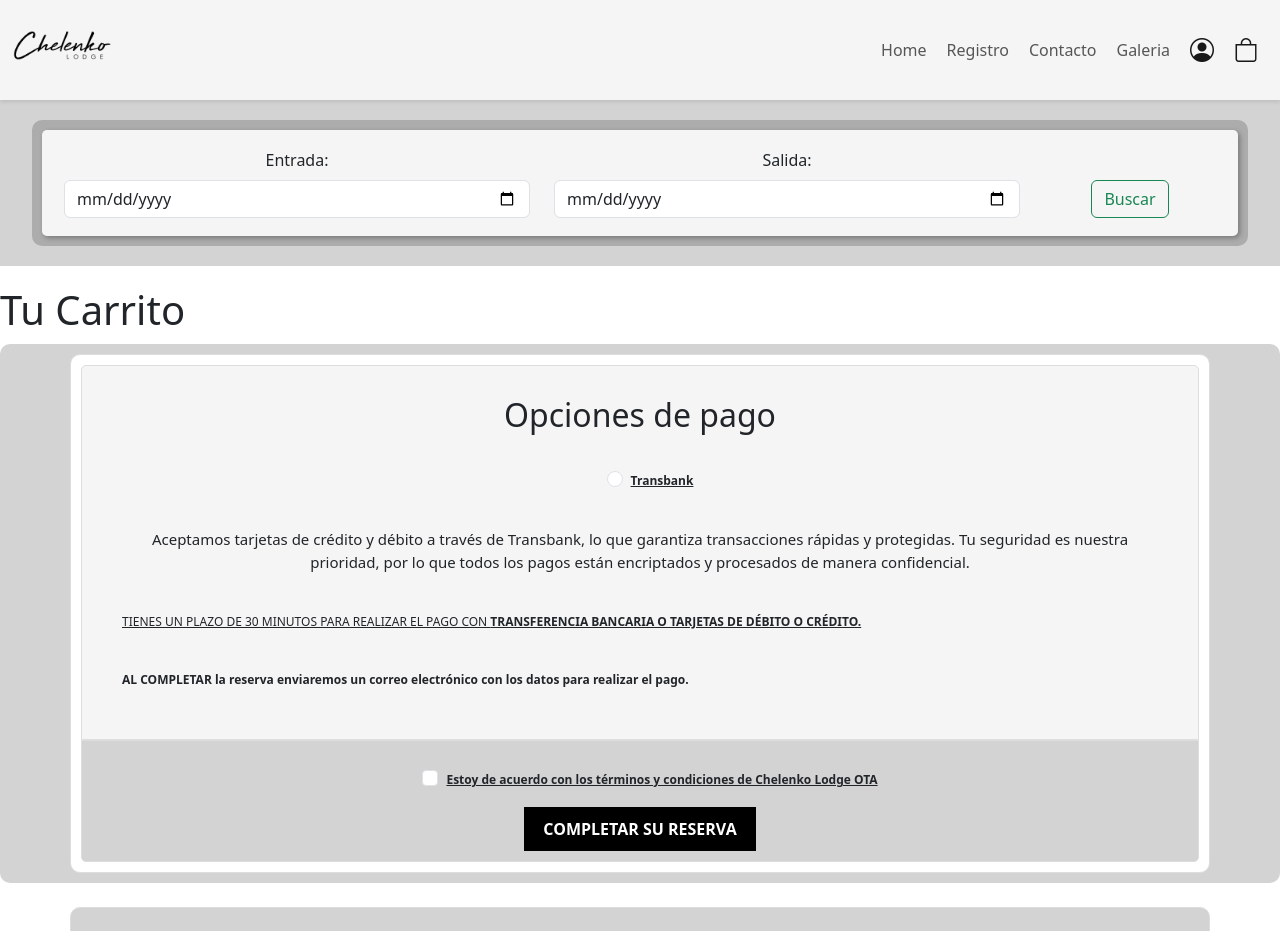
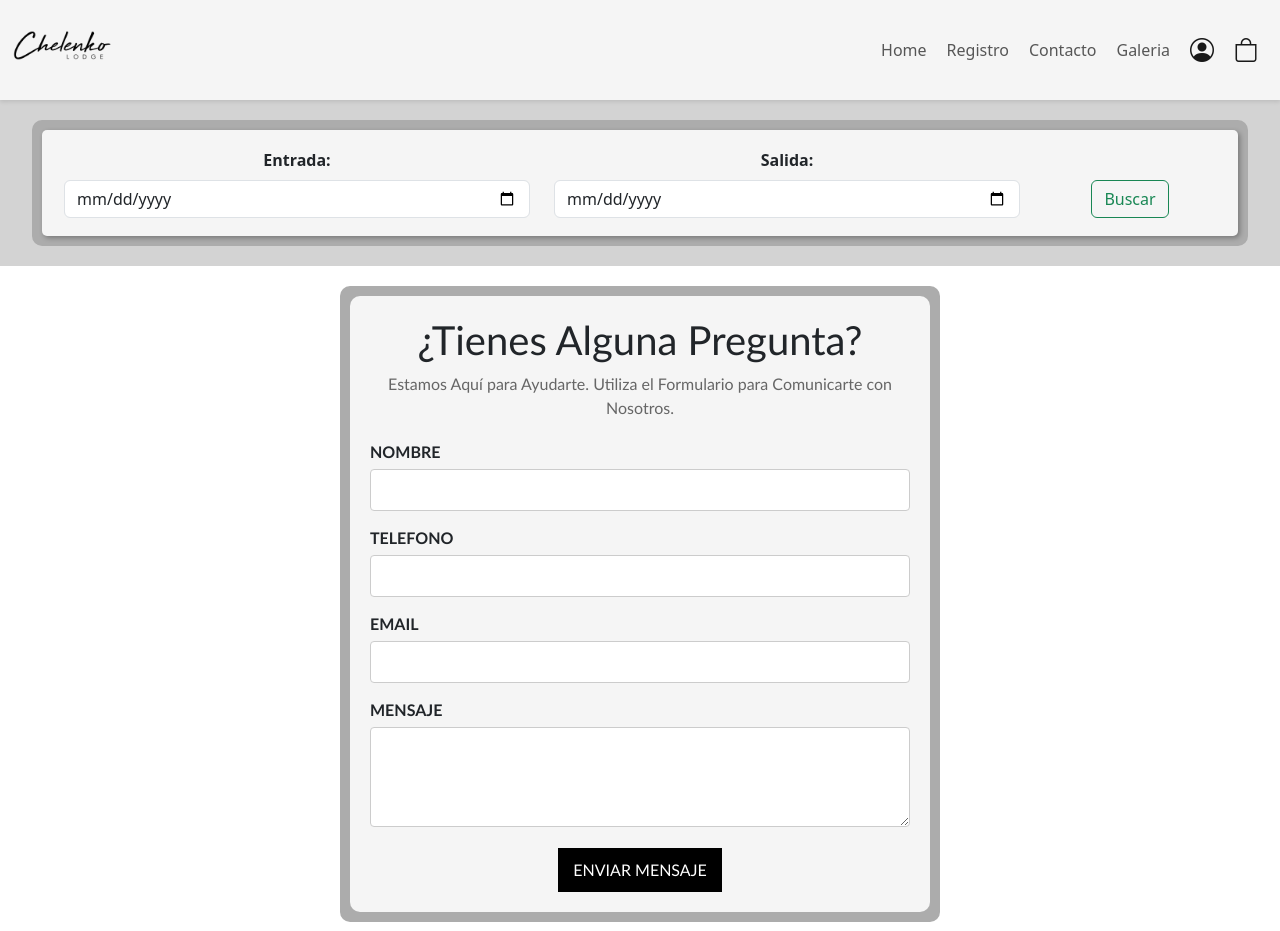
Before and after one commit to matihtgens/ChelenkoLodge-OTA, a React (Vite) app: page /contact in a window 1280 px wide. Shown: the top 931 px of the page. Built offline with nearby package versions, Linux system fonts and the light colour scheme.

Commit message:
Vista de Contacto

```diff
--- a/src/App.jsx
+++ b/src/App.jsx
@@ -7,6 +7,7 @@ import Footer from './components/footer';  // Importa el componente Footer.
 import MetodoPago from './components/metodopago';
 import InfoReserva from './components/info-reserva';
 import Register from './components/register';
+import Contact from './components/contact';
 import Home from './components/home';  // Importa el componente Home, asegúrate de que la ruta sea correcta.
 import Reservation from './pages/reservation';  // Importa el componente Reservation.
 import Cart from './pages/cartpage';  // Importa el componente Cart.
@@ -33,7 +34,7 @@ const App = () => {
                     <Routes>  {/* Contenedor que maneja las diferentes rutas de la aplicación */}
                         <Route path="/home" element={<Home />} />  {/* Ruta para la página de inicio que renderiza el componente Home */}
                         <Route path="/register" element={<Register />} />  {/* Ruta para la página de reservas que renderiza el componente Reservation */}
-                        <Route path="/contact" element={<Cart />} />  {/* Ruta para la página del carrito que renderiza el componente Cart */}
+                        <Route path="/contact" element={<Contact />} />  {/* Ruta para la página del carrito que renderiza el componente Cart */}
                         <Route path="/cabin" element={<ApiFakeCard/>} />
                         <Route path="/payment" element={<MetodoPago/>} />
                     </Routes>
--- /dev/null
+++ b/src/components/contact.css
@@ -0,0 +1,75 @@
+.contact-container {
+    max-width: 600px;
+    margin: 0 auto;
+    padding: 10px;
+    background-color: rgb(172, 172, 172);
+    border-radius: 10px;
+
+}
+
+.contact-body {
+    padding: 20px;
+    border-radius: 10px;
+    background-color: whitesmoke;
+    font-family:'Trebuchet MS', 'Lucida Sans Unicode', 'Lucida Grande', 'Lucida Sans', Arial, sans-serif;
+    display: flex;
+    flex-direction: column;
+    align-items: center;
+    justify-content: center;
+}
+
+h1 {
+    text-align: center;
+    color: #333;
+}
+
+.subtitle {
+    text-align: center;
+    color: #666;
+    margin-bottom: 20px;
+}
+
+.contact-form {
+    display: flex;
+    flex-direction: column;
+}
+
+.form-group {
+    margin-bottom: 15px;
+}
+
+label {
+    display: block;
+    margin-bottom: 5px;
+    font-weight: bold;
+}
+
+input,
+textarea {
+    width: 100%;
+    padding: 8px;
+    border: 1px solid #ccc;
+    border-radius: 4px;
+}
+
+textarea {
+    height: 100px;
+}
+
+.contact-btn{
+    display: flex;
+    justify-content: center;
+}
+
+.submit-btn {
+    background-color: black;
+    color: white;
+    padding: 10px 15px;
+    border: none;
+    cursor: pointer;
+    font-size: 16px;
+}
+
+.submit-btn:hover {
+    background-color: #333;
+}
--- /dev/null
+++ b/src/components/contact.jsx
@@ -0,0 +1,85 @@
+import React, { useState } from 'react';
+import './contact.css';
+
+function Contact() {
+    const [formData, setFormData] = useState({
+        nombre: '',
+        telefono: '',
+        email: '',
+        mensaje: ''
+    });
+
+    const handleChange = (e) => {
+        const { name, value } = e.target;
+        setFormData(prevData => ({
+            ...prevData,
+            [name]: value
+        }));
+    };
+
+    const handleSubmit = (e) => {
+        e.preventDefault();
+        console.log('Datos del formulario enviados:', formData);
+        // Aquí normalmente enviarías los datos a un servidor
+    };
+
+    return (
+        <div className="contact-container">
+            <div className='contact-body'>
+                <h1>¿Tienes Alguna Pregunta?</h1>
+                <p className="subtitle">Estamos Aquí para Ayudarte. Utiliza el Formulario para Comunicarte con Nosotros.</p>
+
+                <form onSubmit={handleSubmit} className="contact-form">
+                    <div className="form-group">
+                        <label htmlFor="nombre">NOMBRE</label>
+                        <input
+                            type="text"
+                            id="nombre"
+                            name="nombre"
+                            value={formData.nombre}
+                            onChange={handleChange}
+                            required
+                        />
+                    </div>
+                    <div className="form-group">
+                        <label htmlFor="telefono">TELEFONO</label>
+                        <input
+                            type="tel"
+                            id="telefono"
+                            name="telefono"
+                            value={formData.telefono}
+                            onChange={handleChange}
+                            required
+                        />
+                    </div>
+                    <div className="form-group">
+                        <label htmlFor="email">EMAIL</label>
+                        <input
+                            type="email"
+                            id="email"
+                            name="email"
+                            value={formData.email}
+                            onChange={handleChange}
+                            required
+                        />
+                    </div>
+                    <div className="form-group">
+                        <label htmlFor="mensaje">MENSAJE</label>
+                        <textarea
+                            id="mensaje"
+                            name="mensaje"
+                            value={formData.mensaje}
+                            onChange={handleChange}
+                            required
+                        ></textarea>
+                    </div>
+                    <div className='contact-btn'>
+                        <button type="submit" className="submit-btn">ENVIAR MENSAJE</button>
+                    </div>
+                </form>
+            </div>
+        </div>
+    );
+}
+
+export default Contact;
--- a/src/components/header.jsx
+++ b/src/components/header.jsx
@@ -27,8 +27,8 @@ function Header({ onCartClick }) {  // Componente funcional Header que recibe la
                             <div className="navbar-nav cont-links">
                                 <Link className="nav-link efecto" to="/home">Home</Link>
                                 <Link className="nav-link efecto" to="/register">Registro</Link>
-                                <Link className="nav-link efecto" to="/home">Contacto</Link>
-                                <Link className="nav-link efecto" to="/home">Galeria</Link>
+                                <Link className="nav-link efecto" to="/contact">Contacto</Link>
+                                <Link className="nav-link efecto" to="/galeria">Galeria</Link>
                                 <Link className="nav-icon efecto d-none d-lg-block" to="/profile">
                                     <i className="bi bi-person-circle"></i>
                                 </Link>
```
